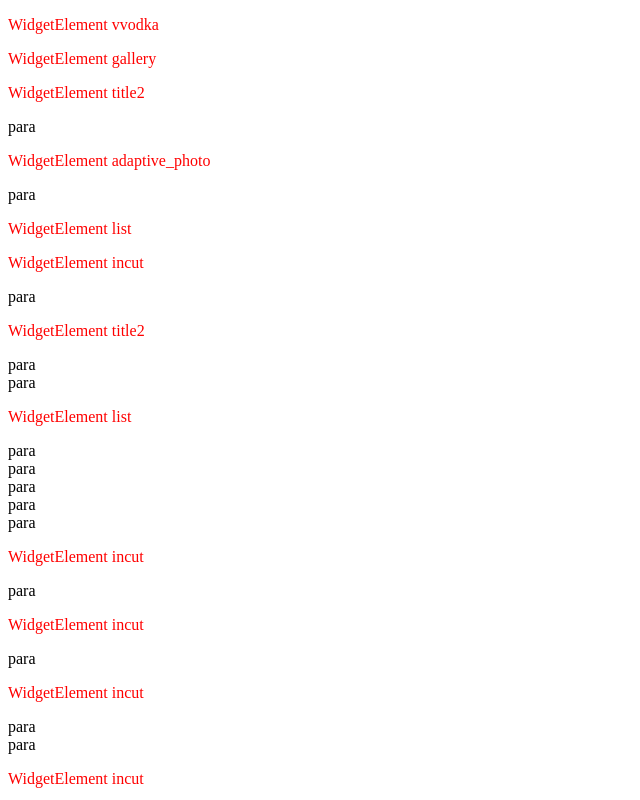
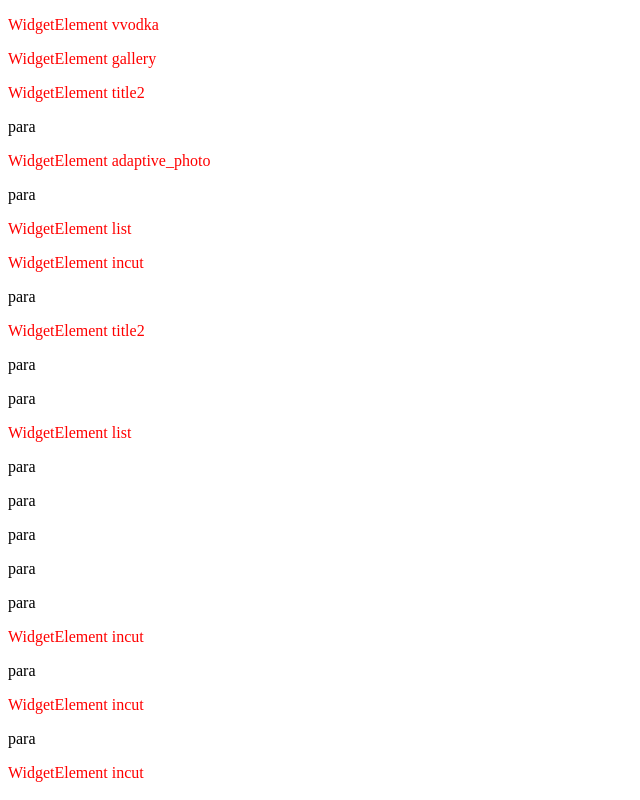
Before and after one commit to rootnick/nuxt-kommersant, a Nuxt app: page / in a window 1280 px wide. Shown: the top 800 px of the page, without its empty margins (0-640 px from the left). Built offline with nearby package versions, Linux system fonts and the light colour scheme.

Commit message:
feat: para load text

```diff
--- a/components/widgetType.vue
+++ b/components/widgetType.vue
@@ -1,5 +1,7 @@
 <template>
-  <component :is="typeComponent">{{ element.widgetType }}</component>
+  <component :is="typeComponent" :bodyElements="element.bodyElements">{{
+    element.widgetType
+  }}</component>
 </template>
 <script lang='ts'>
 import Vue from 'vue'
--- a/components/widgetType/paraWidgetType.vue
+++ b/components/widgetType/paraWidgetType.vue
@@ -1,14 +1,16 @@
 <template>
-  <div>para</div>
+  <p class="doc__text">para</p>
 </template>
 <script lang='ts'>
 import Vue from 'vue'
+import type { ArticleLong } from '~/static/types'
+
 export default Vue.extend({
   name: 'paraWidgetType',
   props: {
     bodyElements: {
-      type: Array,
-      required: false,
+      type: Array as () => ArticleLong.DocBodyElement[],
+      required: true,
     },
   },
 })
```
